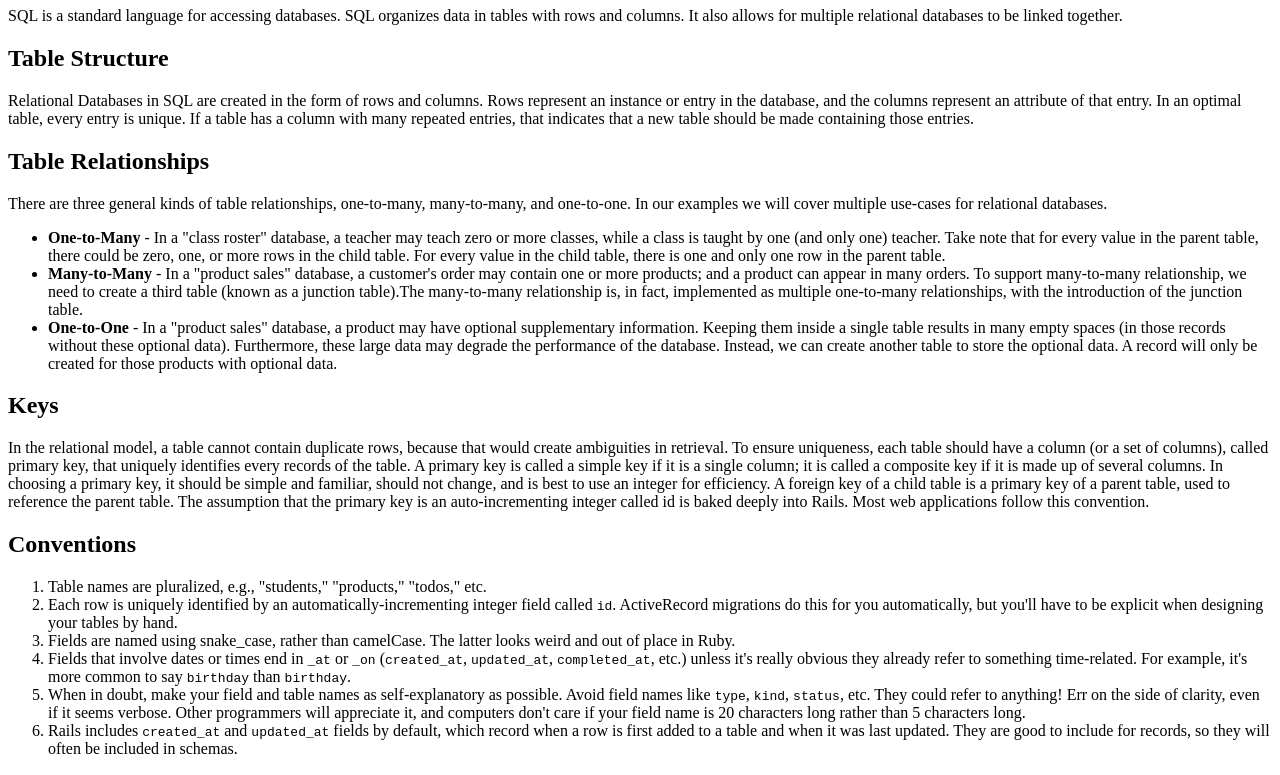
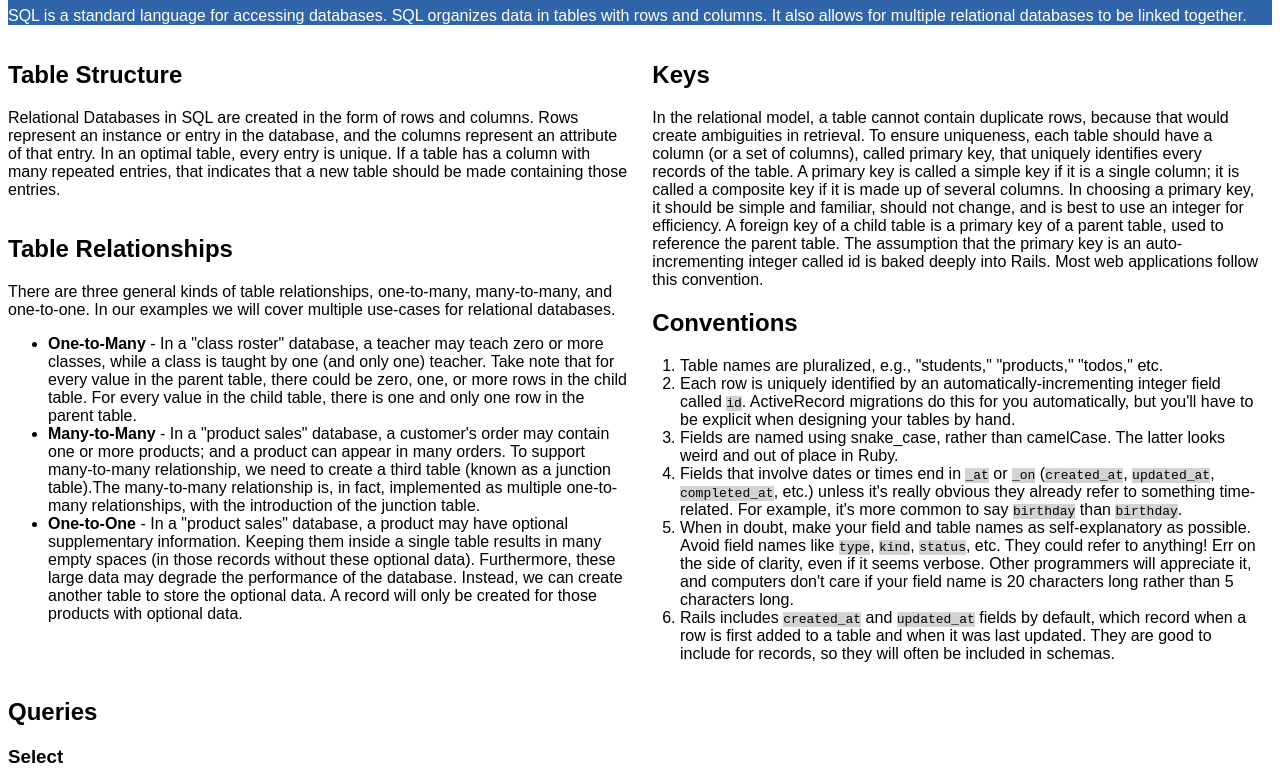
Before and after one commit to H12/H12.github.io, a plain HTML site: page cheatsheets/sql.html in a window 1280 px wide. Shown: the part 73-848 px from the top of the page. Drawn offline with Linux system fonts and the light colour scheme.

Commit message:
Fix link to sql stylesheet in html file

```diff
--- a/cheatsheets/sql.html
+++ b/cheatsheets/sql.html
@@ -2,7 +2,7 @@
 <html lang="en">
   <head>
     <meta charset="UTF-8">
-    <link rel="stylesheet" href="cheat-sheet.css">  <!-- Insert a link to the stylesheet here -->
+    <link rel="stylesheet" href="sql.css">  <!-- Insert a link to the stylesheet here -->
     <title>SQL Cheat Sheet</title>
   </head>
 
```
